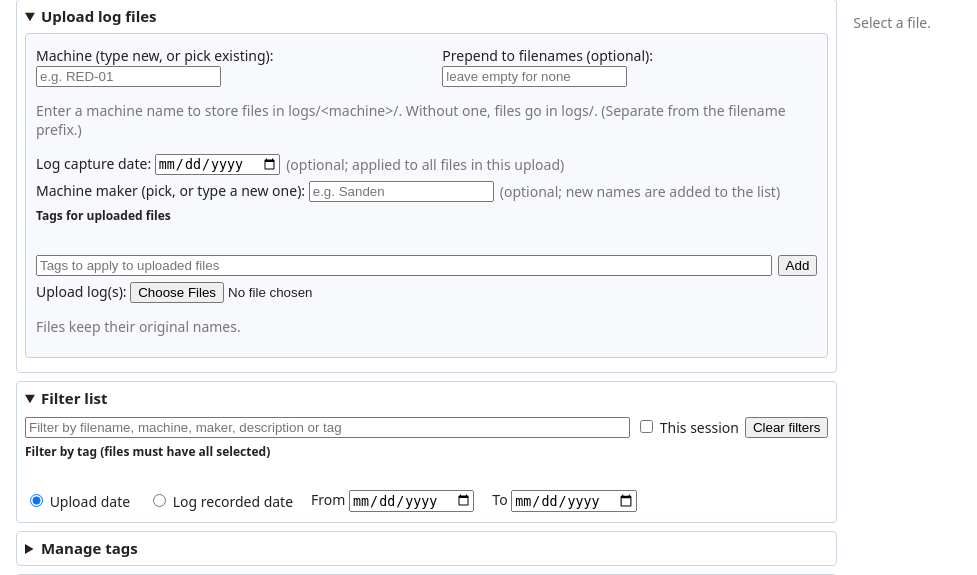
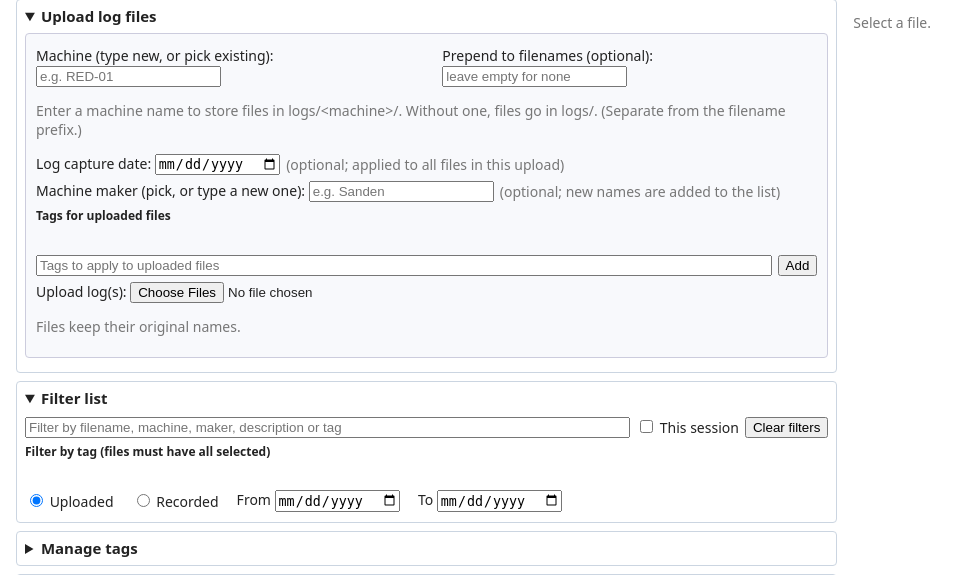
Before and after one commit to epremeaux/VendLog_App, a Flask app: page /manage in a window 1280 px wide. Shown: the part 58-633 px from the top of the page, without its empty margins (0-977 px from the left). Run offline with Flask 2, Linux system fonts and the light colour scheme; data that the repository does not hold is empty; parts of the project's set-up code (start-up, migrations or seed data) failed here and were passed over.

Commit message:
Manage filters: shorter date labels
Co-authored-by: Copilot <223556219+Copilot@users.noreply.github.com>

```diff
--- a/templates/manage.html
+++ b/templates/manage.html
@@ -46,8 +46,8 @@
       </div>
       <div class="field"><span>Filter by tag (files must have all selected)</span><div id="f-tags" class="chips"></div></div>
       <div class="row opts">
-        <label><input type="radio" name="f-datekind" value="upload" checked> Upload date</label>
-        <label><input type="radio" name="f-datekind" value="recorded"> Log recorded date</label>
+        <label><input type="radio" name="f-datekind" value="upload" checked> Uploaded</label>
+        <label><input type="radio" name="f-datekind" value="recorded"> Recorded</label>
         <label>From <input type="date" id="f-from"></label>
         <label>To <input type="date" id="f-to"></label>
       </div>
```
